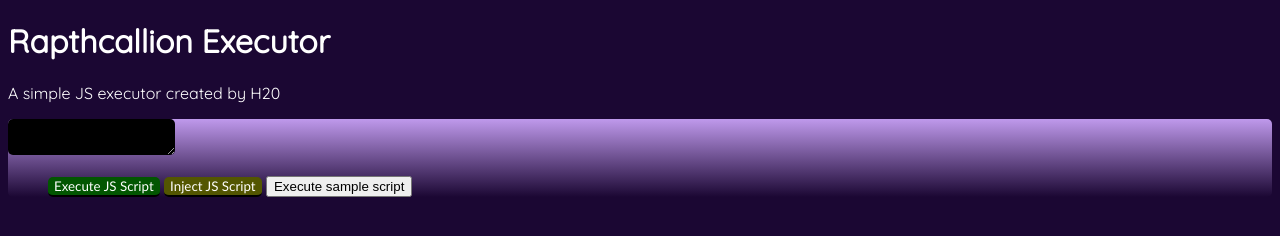
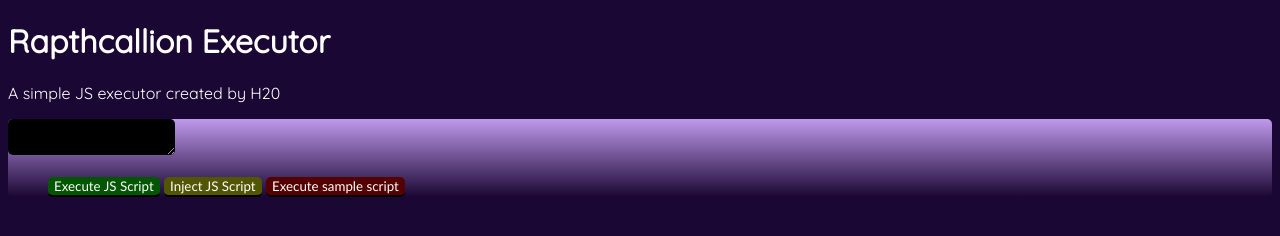
Before and after one commit to rocko2314243/Rapthcallion-Executor, a website: page index.html in a window 1280 px wide. Drawn offline with Linux system fonts and the light colour scheme.

Commit message:
Update main.css

```diff
--- a/main.css
+++ b/main.css
@@ -73,7 +73,26 @@ button:active#Fancy2{
     -ms-transform: translateY(3%);
     transform: translateY(3%);
 }
-
+button#Fancy3{
+    border-style: none;
+    border-color: black;
+    background-color: #560101;
+    color: white;
+    font-family:'Trebuchet MS', 'Lucida Sans Unicode', 'Lucida Grande', 'Lucida Sans', Arial, sans-serif;
+    border-radius: 5px;
+    border-bottom: 2px solid black;
+}
+button:active#Fancy3{
+    border-style: none;
+    border-color: black;
+    background-color: #8d0000;
+    color: white;
+    font-family: 'Trebuchet MS', 'Lucida Sans Unicode', 'Lucida Grande', 'Lucida Sans', Arial, sans-serif;
+    border-radius: 5px;
+    border-bottom: 1px solid black;
+    -ms-transform: translateY(3%);
+    transform: translateY(3%);
+}
 @font-face {
     font-family: 'Quicksand';
     src: url(Quicksand-Regular.ttf);
```
